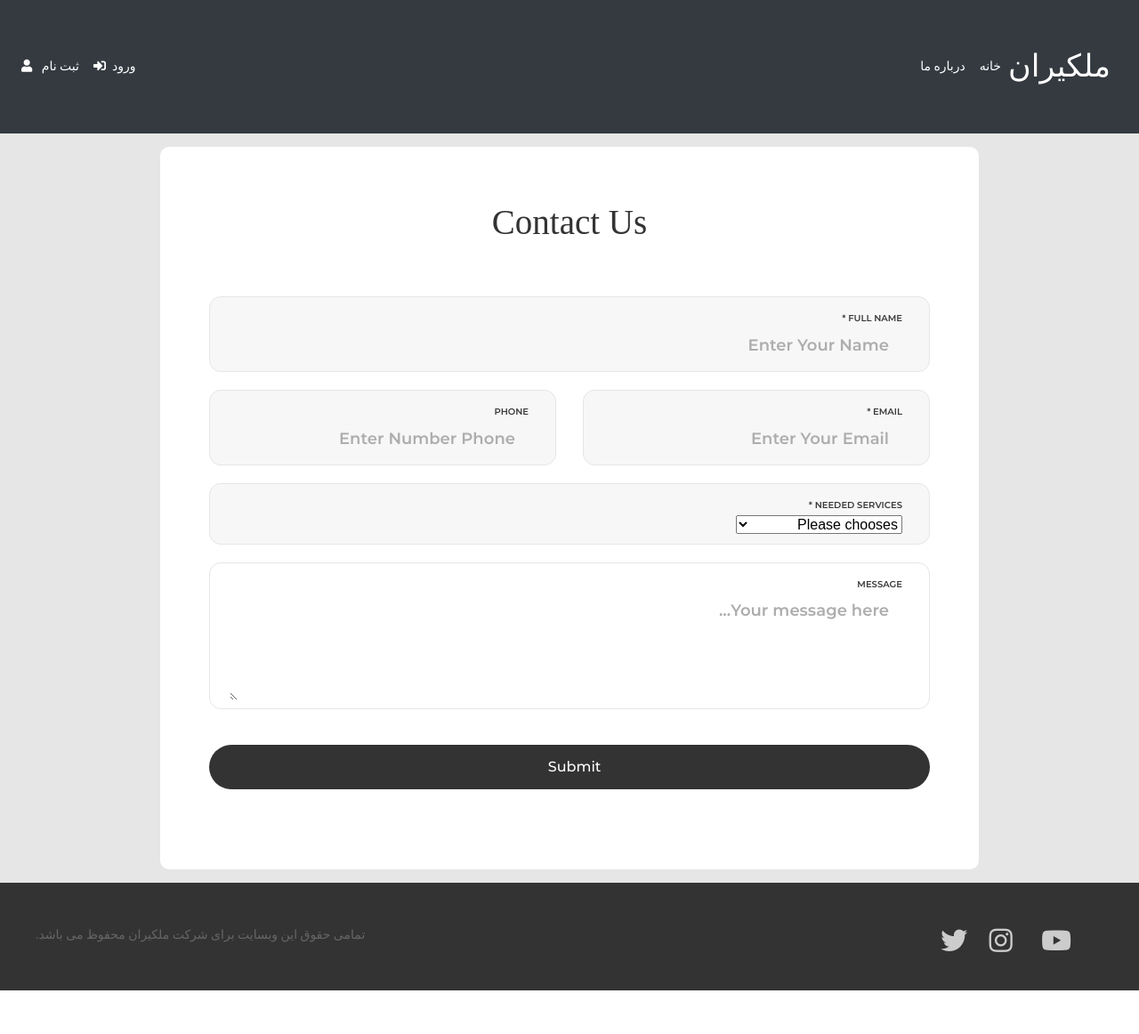
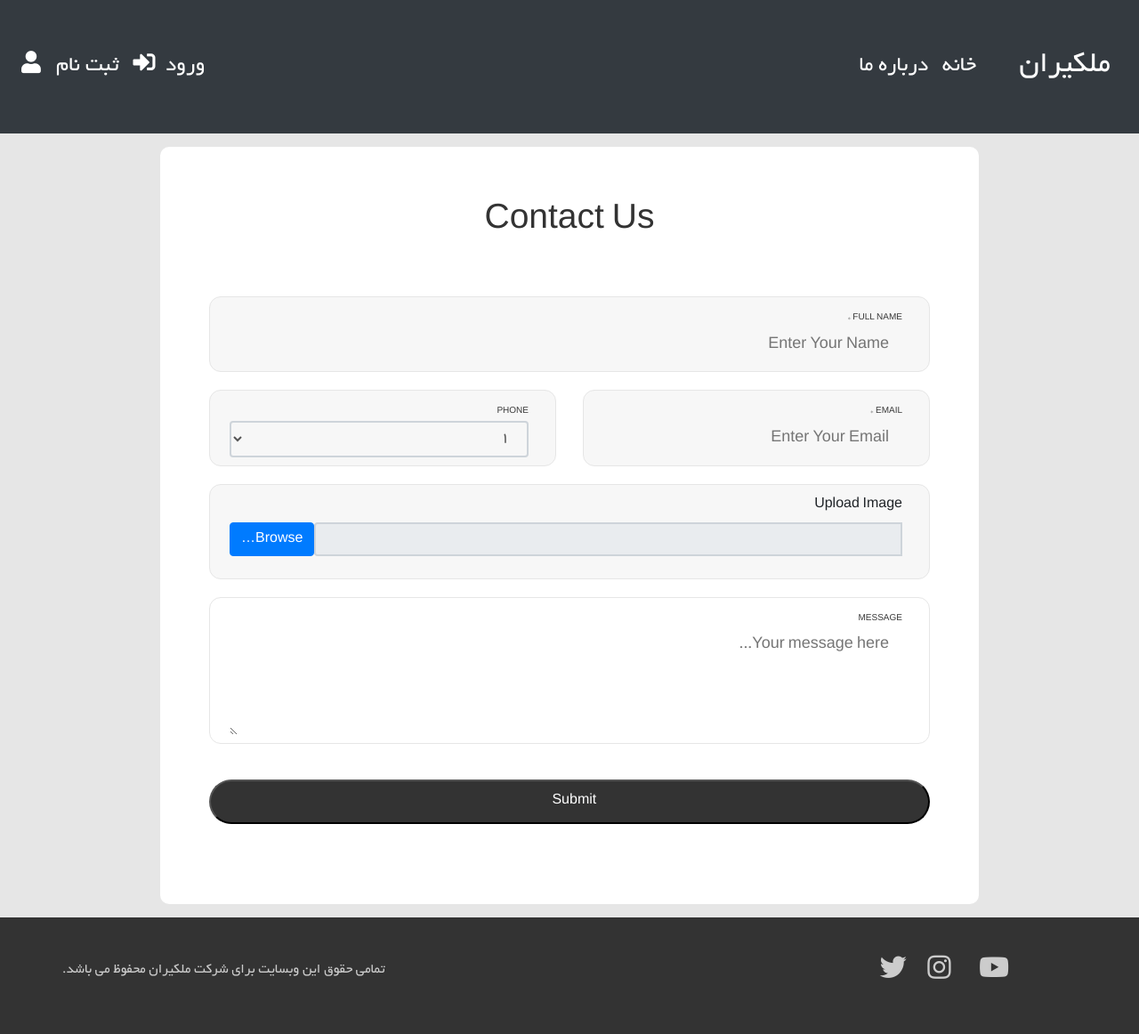
Before and after one commit to Monajem/tahlil, a Django app: page /home-register in a window 1280 px wide. Shown: the whole page at 89% size. Before the commit the page ends 1113 px from the top, so only its background shows below. Run offline with Django 3.2, Linux system fonts and the light colour scheme; some libraries are stand-ins or nearby versions; some web fonts are replaced.

Commit message:
Modify home register page

```diff
--- a/main/static/main/main.css
+++ b/main/static/main/main.css
@@ -229,105 +229,10 @@ h2 {
 
 /*javad contact form*/
 
-/*//////////////////////////////////////////////////////////////////
-[ FONT ]*/
 
-@font-face {
-  font-family: Montserrat-Regular;
-  src: url('../fonts/montserrat/Montserrat-Regular.ttf');
-}
-
-@font-face {
-  font-family: Montserrat-Bold;
-  src: url('../fonts/montserrat/Montserrat-Bold.ttf');
-}
-
-@font-face {
-  font-family: Montserrat-Black;
-  src: url('../fonts/montserrat/Montserrat-Black.ttf');
-}
-
-@font-face {
-  font-family: Montserrat-SemiBold;
-  src: url('../fonts/montserrat/Montserrat-SemiBold.ttf');
-}
-
-@font-face {
-  font-family: Montserrat-Medium;
-  src: url('../fonts/montserrat/Montserrat-Medium.ttf');
-}
-
-
-
-/*//////////////////////////////////////////////////////////////////
-[ RESTYLE TAG ]*/
-
-* {
-	margin: 0px;
-	padding: 0px;
-	box-sizing: border-box;
-}
-
-body, html {
-	height: 100%;
-	font-family: Poppins-Regular, sans-serif;
-}
-
-/*---------------------------------------------*/
-a {
-	font-family: Poppins-Regular;
-	font-size: 14px;
-	line-height: 1.7;
-	color: #666666;
-	margin: 0px;
-	transition: all 0.4s;
-	-webkit-transition: all 0.4s;
-  -o-transition: all 0.4s;
-  -moz-transition: all 0.4s;
-}
-
-a:focus {
-	outline: none !important;
-}
-
-a:hover {
-	text-decoration: none;
-}
-
-/*---------------------------------------------*/
-h1,h2,h3,h4,h5,h6 {
-	margin: 0px;
-}
-
-p {
-	font-family: Poppins-Regular;
-	font-size: 14px;
-	line-height: 1.7;
-	color: #666666;
-	margin: 0px;
-}
-
-ul, li {
-	margin: 0px;
-	list-style-type: none;
-}
-
-
-/*---------------------------------------------*/
 input {
 	outline: none;
 	border: none;
-}
-
-input[type="number"] {
-    -moz-appearance: textfield;
-    appearance: none;
-    -webkit-appearance: none;
-}
-
-input[type="number"]::-webkit-outer-spin-button,
-input[type="number"]::-webkit-inner-spin-button {
-    -webkit-appearance: none;
 }
 
 textarea {
@@ -335,61 +240,8 @@ textarea {
   border: none;
 }
 
-textarea:focus, input:focus {
-  border-color: transparent !important;
-}
-
-input:focus::-webkit-input-placeholder { color:transparent; }
-input:focus:-moz-placeholder { color:transparent; }
-input:focus::-moz-placeholder { color:transparent; }
-input:focus:-ms-input-placeholder { color:transparent; }
-
-textarea:focus::-webkit-input-placeholder { color:transparent; }
-textarea:focus:-moz-placeholder { color:transparent; }
-textarea:focus::-moz-placeholder { color:transparent; }
-textarea:focus:-ms-input-placeholder { color:transparent; }
-
-input::-webkit-input-placeholder { color: #adadad;}
-input:-moz-placeholder { color: #adadad;}
-input::-moz-placeholder { color: #adadad;}
-input:-ms-input-placeholder { color: #adadad;}
-
-textarea::-webkit-input-placeholder { color: #adadad;}
-textarea:-moz-placeholder { color: #adadad;}
-textarea::-moz-placeholder { color: #adadad;}
-textarea:-ms-input-placeholder { color: #adadad;}
-
-/*---------------------------------------------*/
-button {
-	outline: none !important;
-	border: none;
-	background: transparent;
-}
-
-button:hover {
-	cursor: pointer;
-}
-
-iframe {
-	border: none !important;
-}
-
-
-/*---------------------------------------------*/
-.container {
-	max-width: 1200px;
-}
-
-
-/*//////////////////////////////////////////////////////////////////
-[ Utility ]*/
-
 .bg0 {background-color: #fff;}
 .bg1 {background-color: #f7f7f7;}
-
-
-/*//////////////////////////////////////////////////////////////////
-[ Contact ]*/
 
 .container-contact100 {
   width: 100%;
@@ -415,10 +267,6 @@ iframe {
   padding: 62px 55px 90px 55px;
 }
 
-
-/*------------------------------------------------------------------
-[  ]*/
-
 .contact100-form {
   width: 100%;
   display: -webkit-box;
@@ -433,18 +281,12 @@ iframe {
 .contact100-form-title {
   display: block;
   width: 100%;
-  font-family: Montserrat-Black;
   font-size: 39px;
   color: #333333;
   line-height: 1.2;
   text-align: center;
   padding-bottom: 59px;
 }
-
-
-
-/*------------------------------------------------------------------
-[  ]*/
 
 .wrap-input100 {
   width: 100%;
@@ -460,7 +302,6 @@ iframe {
 }
 
 .label-input100 {
-  font-family: Montserrat-SemiBold;
   font-size: 10px;
   color: #393939;
   line-height: 1.5;
@@ -471,15 +312,12 @@ iframe {
   display: block;
   width: 100%;
   background: transparent;
-  font-family: Montserrat-SemiBold;
   font-size: 18px;
   color: #555555;
   line-height: 1.2;
   padding-right: 15px;
 }
 
-
-/*---------------------------------------------*/
 input.input100 {
   height: 40px;
 }
@@ -500,9 +338,6 @@ textarea.input100 {
   width: 100%;
 }
 
-
-/*------------------------------------------------------------------
-[ Button ]*/
 .container-contact100-form-btn {
   display: -webkit-box;
   display: -webkit-flex;
@@ -529,7 +364,6 @@ textarea.input100 {
   background-color: #333333;
   border-radius: 25px;
 
-  font-family: Montserrat-Medium;
   font-size: 16px;
   color: #fff;
   line-height: 1.2;
@@ -559,9 +393,6 @@ textarea.input100 {
   transform: translateX(10px);
 }
 
-/*------------------------------------------------------------------
-[ Responsive ]*/
-
 @media (max-width: 768px) {
   .rs1-wrap-input100 {
     width: 100%;
@@ -578,11 +409,6 @@ textarea.input100 {
     padding: 10px 10px 9px 10px;
   }
 }
-
-
-
-/*------------------------------------------------------------------
-[ Alert validate ]*/
 
 .validate-input {
   position: relative;
@@ -605,7 +431,6 @@ textarea.input100 {
   padding: 0 45px 0 22px;
   pointer-events: none;
 
-  font-family: Montserrat-SemiBold;
   font-size: 18px;
   color: #fa4251;
   line-height: 1.2;
@@ -652,8 +477,6 @@ textarea.input100 {
   top: 35px;
   right: 10px;
 }
-
-/*---------------------------------------------*/
 @media (max-width: 576px) {
   .alert-validate::before {
     padding: 0 10px 0 10px;
@@ -665,10 +488,6 @@ textarea.input100 {
     width: 30px;
   }
 }
-
-
-/*==================================================================
-[ Restyle Select2 ]*/
 
 .select2-container {
   display: block;
@@ -690,8 +509,6 @@ textarea.input100 {
   position: relative;
 }
 
-/*------------------------------------------------------------------
-[ in select ]*/
 .select2-container .select2-selection--single .select2-selection__rendered {
   font-family: Montserrat-SemiBold;
   font-size: 18px;
@@ -726,9 +543,6 @@ textarea.input100 {
   color: #555555;
 }
 
-
-/*------------------------------------------------------------------
-[ Dropdown option ]*/
 .select2-container--open .select2-dropdown {
   z-index: 1251;
   width: calc(100% + 2px);
@@ -800,8 +614,6 @@ textarea.input100 {
   width: calc(100% + 2px) !important;
 }
 
-/*==================================================================
-[ Restyle Radio ]*/
 .wrap-contact100-form-radio {
   width: 100%;
   padding: 15px 25px 0 25px;
@@ -871,9 +683,6 @@ textarea.input100 {
   display: block;
 }
 
-
-/*==================================================================
-[ rs NoUI ]*/
 .wrap-contact100-form-range {
   width: 100%;
   padding: 20px 25px 57px 25px;
@@ -954,3 +763,28 @@ textarea.input100 {
     padding: 15px 0px 0 0px;
   }
 }
+
+
+.btn-file {
+    position: relative;
+    overflow: hidden;
+}
+.btn-file input[type=file] {
+    position: absolute;
+    top: 0;
+    right: 0;
+    min-width: 100%;
+    min-height: 100%;
+    font-size: 100px;
+    text-align: right;
+    filter: alpha(opacity=0);
+    opacity: 0;
+    outline: none;
+    background: white;
+    cursor: inherit;
+    display: block;
+}
+
+#img-upload{
+    width: 100%;
+}
--- a/main/templates/main/base.html
+++ b/main/templates/main/base.html
@@ -14,17 +14,11 @@
     integrity="sha384-UHRtZLI+pbxtHCWp1t77Bi1L4ZtiqrqD80Kn4Z8NTSRyMA2Fd33n5dQ8lWUE00s/" crossorigin="anonymous">
 
     <link rel="stylesheet" type="text/css" href="{% static 'vendor/animate/animate.css' %}">
-<!--===============================================================================================-->
 	<link rel="stylesheet" type="text/css" href="{% static 'vendor/css-hamburgers/hamburgers.min.css' %}">
-<!--===============================================================================================-->
 	<link rel="stylesheet" type="text/css" href="{% static 'vendor/animsition/css/animsition.min.css' %} ">
-<!--===============================================================================================-->
 	<link rel="stylesheet" type="text/css" href="{% static 'vendor/select2/select2.min.css' %}">
-<!--===============================================================================================-->
 	<link rel="stylesheet" type="text/css" href="{% static 'vendor/daterangepicker/daterangepicker.css' %}">
-<!--===============================================================================================-->
 	<link rel="stylesheet" type="text/css" href="{% static 'vendor/noui/nouislider.min.css' %}">
-<!--===============================================================================================-->
 	<link rel="stylesheet" type="text/css" href="{% static 'main/util.css' %}">
 
 
--- a/main/templates/main/home-register.html
+++ b/main/templates/main/home-register.html
@@ -22,19 +22,27 @@
 
 			<div class="wrap-input100 bg1 rs1-wrap-input100">
 				<span class="label-input100">Phone</span>
-					<input class="input100" type="text" name="phone" placeholder="Enter Number Phone">
+				<select name="" id="" class="form-control input100">
+					<option value="1">۱</option>
+					<option value="2">۲</option>
+					<option value="3">۳</option>
+					<option value="4">۴</option>
+					<option value="5">+۵</option>
+				</select>
 			</div>
 
+
 			<div class="wrap-input100 input100-select bg1">
-					<span class="label-input100">Needed Services *</span>
-					<div>
-						<select class="js-select2" name="service">
-							<option>Please chooses</option>
-							<option>eCommerce Bussiness</option>
-							<option>UI/UX Design</option>
-							<option>Online Services</option>
-						</select>
-						<div class="dropDownSelect2"></div>
+				<div class="form-group">
+					<label>Upload Image</label>
+					<div class="input-group">
+						<input type="text" class="form-control" readonly>
+						<span class="input-group-btn">
+                			<span class="btn btn-primary btn-file">
+                    			Browse… <input type="file" id="imgInp">
+                			</span>
+            			</span>
+					</div>
 				</div>
 			</div>
 
@@ -97,5 +105,44 @@
 </div>
 
 
+<script>
+	$(document).ready( function() {
+    	$(document).on('change', '.btn-file :file', function() {
+		var input = $(this),
+			label = input.val().replace(/\\/g, '/').replace(/.*\//, '');
+		input.trigger('fileselect', [label]);
+		});
+
+		$('.btn-file :file').on('fileselect', function(event, label) {
+
+		    var input = $(this).parents('.input-group').find(':text'),
+		        log = label;
+
+		    if( input.length ) {
+		        input.val(log);
+		    } else {
+		        if( log ) alert(log);
+		    }
+
+		});
+		function readURL(input) {
+		    if (input.files && input.files[0]) {
+		        var reader = new FileReader();
+
+		        reader.onload = function (e) {
+		            $('#img-upload').attr('src', e.target.result);
+		        }
+
+		        reader.readAsDataURL(input.files[0]);
+		    }
+		}
+
+		$("#imgInp").change(function(){
+		    readURL(this);
+		});
+	});
+</script>
+
+
 
 {% endblock content%}
```
Also changed, not shown: main/templates/main/home.html (+4 -5 lines), 1 other file. Lines whose indentation alone changed are shown as unchanged.
